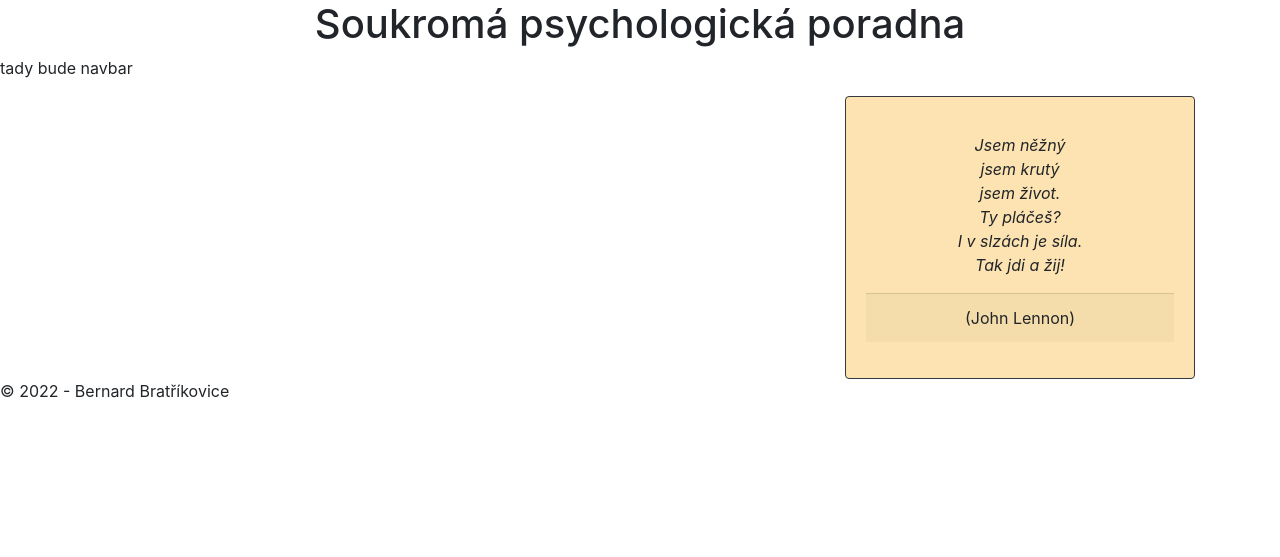
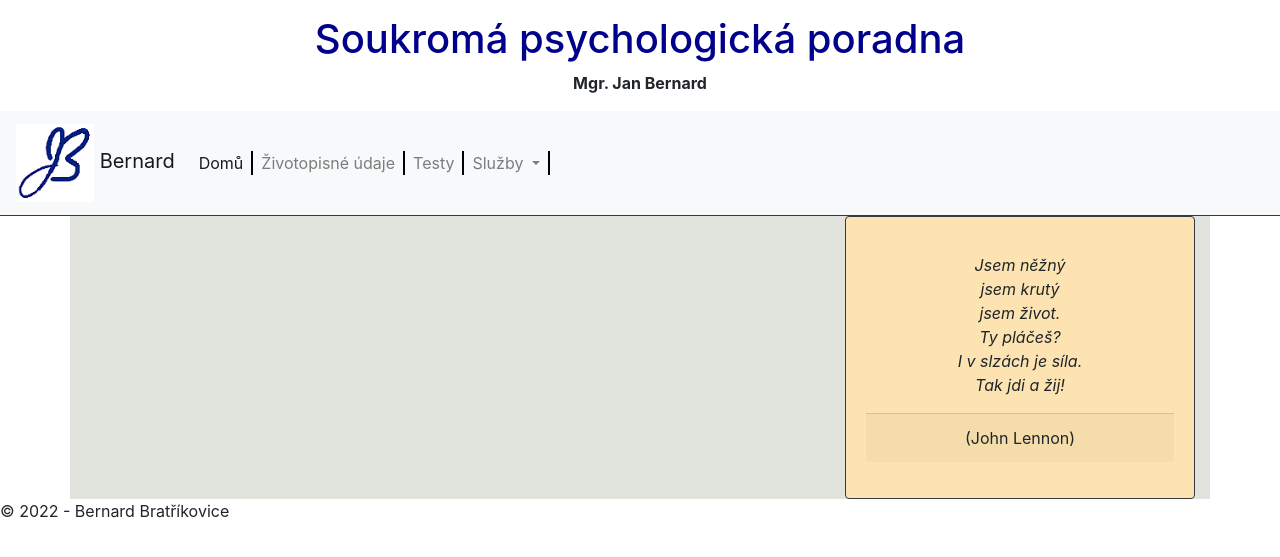
Before and after one commit to vojtabern/zaver_projekt, a Django app: page / in a window 1280 px wide. Shown: the top 557 px of the page. Run offline with Django 4.2, Linux system fonts and the light colour scheme; some libraries are stand-ins or nearby versions.

Commit message:
dealing with design

```diff
--- a/mysite/mysite/settings.py
+++ b/mysite/mysite/settings.py
@@ -120,7 +120,7 @@ USE_TZ = True
 STATIC_URL = 'static/'
 STATIC_ROOT = os.path.join(BASE_DIR, 'static')
 # Umístění uploadovaných souborů
-MEDIA_URL = '/media/'
+MEDIA_URL = 'media/'
 MEDIA_ROOT = os.path.join(BASE_DIR, 'media')
 # Default primary key field type
 
--- a/mysite/tata/models.py
+++ b/mysite/tata/models.py
@@ -3,8 +3,6 @@ from django.db import models
 
 class basicInfo(models.Model):
     uryvek = models.TextField(default='')
-
-
     class Meta:
         ordering = ["uryvek"]
 
@@ -12,5 +10,5 @@ class basicInfo(models.Model):
         return self.uryvek
 
 
-#tady class
+# tady class
 # Create your models here.
--- a/mysite/tata/static/style.css
+++ b/mysite/tata/static/style.css
@@ -7,3 +7,27 @@
 .card{
      background-color: #fce3b1;
 }
+
+
+.container{
+    background-color: rgb(225, 227, 221);
+}
+header{
+    margin-top: 15px;
+}
+
+h1{
+    color: darkblue;
+}
+
+nav{
+    background-color: #e3f2fd;
+}
+.navbar .navbar-nav .nav-item .nav-link{
+    border-right: 2px solid black;
+}
+
+@media only screen and (min-width: 992px) {
+  .navbar .navbar-nav .nav-item .nav-link {
+    padding: 0 0.5em;
+  }
--- a/mysite/tata/templates/base.html
+++ b/mysite/tata/templates/base.html
@@ -2,7 +2,7 @@
 <html lang="cs">
 <head>
     <!--Blok s titulkem stránky -->
-    <title>{% block title %}DND{% endblock %}</title>
+    <title>{% block title %}janbernard{% endblock %}</title>
     <meta charset="utf-8"><meta name="viewport" content="width=device-width, initial-scale=1">
     <!--Připojení externích CSS --><!--Latest compiled and minified CSS -->
     <link rel="stylesheet" href="https://maxcdn.bootstrapcdn.com/bootstrap/4.4.1/css/bootstrap.min.css">
--- a/mysite/tata/templates/page/header.html
+++ b/mysite/tata/templates/page/header.html
@@ -1,6 +1,18 @@
+{%load static%}
+
 <header>
-    <h1 align="center">
-        Soukromá psychologická poradna
-    </h1>
-
+    <div class="container-fluid">
+        <div class="row">
+            <div class="col-md-12 text-center">
+                <h1>
+                    Soukromá psychologická poradna
+                </h1>
+            </div>
+        </div>
+        <div class="row">
+            <div class="col-md-12 text-center">
+                <p><b>Mgr. Jan Bernard</b></p>
+            </div>
+        </div>
+    </div>
 </header>
--- a/mysite/tata/templates/page/navbar.html
+++ b/mysite/tata/templates/page/navbar.html
@@ -1,6 +1,36 @@
-<nav>
-    <p>
-        tady bude navbar
-    </p>
+{%load static%}
 
+<nav class="navbar navbar-expand-lg navbar-light bg-light border-bottom border-dark">
+    <a class="navbar-brand" href="#">
+        <img src="{% static '/img/logo.png'%}" alt="" height="78px" width="78px" class="d-inline-block"/>
+        Bernard
+    </a>
+  <button class="navbar-toggler" type="button" data-toggle="collapse" data-target="#navbarSupportedContent" aria-controls="navbarSupportedContent" aria-expanded="false" aria-label="Toggle navigation">
+    <span class="navbar-toggler-icon"></span>
+  </button>
+  <div class="collapse navbar-collapse" id="navbarSupportedContent">
+    <ul class="navbar-nav mr-auto">
+      <li class="nav-item active">
+        <a class="nav-link" href="#">Domů<span class="sr-only">(current)</span></a>
+      </li>
+        <li class="nav-item">
+            <a class="nav-link" href="#">Životopisné údaje</a>
+      </li>
+      <li class="nav-item">
+        <a class="nav-link" href="#">Testy</a>
+      </li>
+      <li class="nav-item dropdown">
+        <a class="nav-link dropdown-toggle" href="#" id="navbarDropdown" role="button" data-toggle="dropdown" aria-haspopup="true" aria-expanded="false">
+          Služby
+        </a>
+        <div class="dropdown-menu" aria-labelledby="navbarDropdown">
+          <a class="dropdown-item" href="#">Služby pro jednotlivce</a>
+            <div class="dropdown-divider"></div>
+          <a class="dropdown-item" href="#">Služby pro firmy</a>
+
+
+        </div>
+      </li>
+    </ul>
+  </div>
 </nav>
```
Also changed, not shown: mysite/tata/static/img/logo.png (added).
